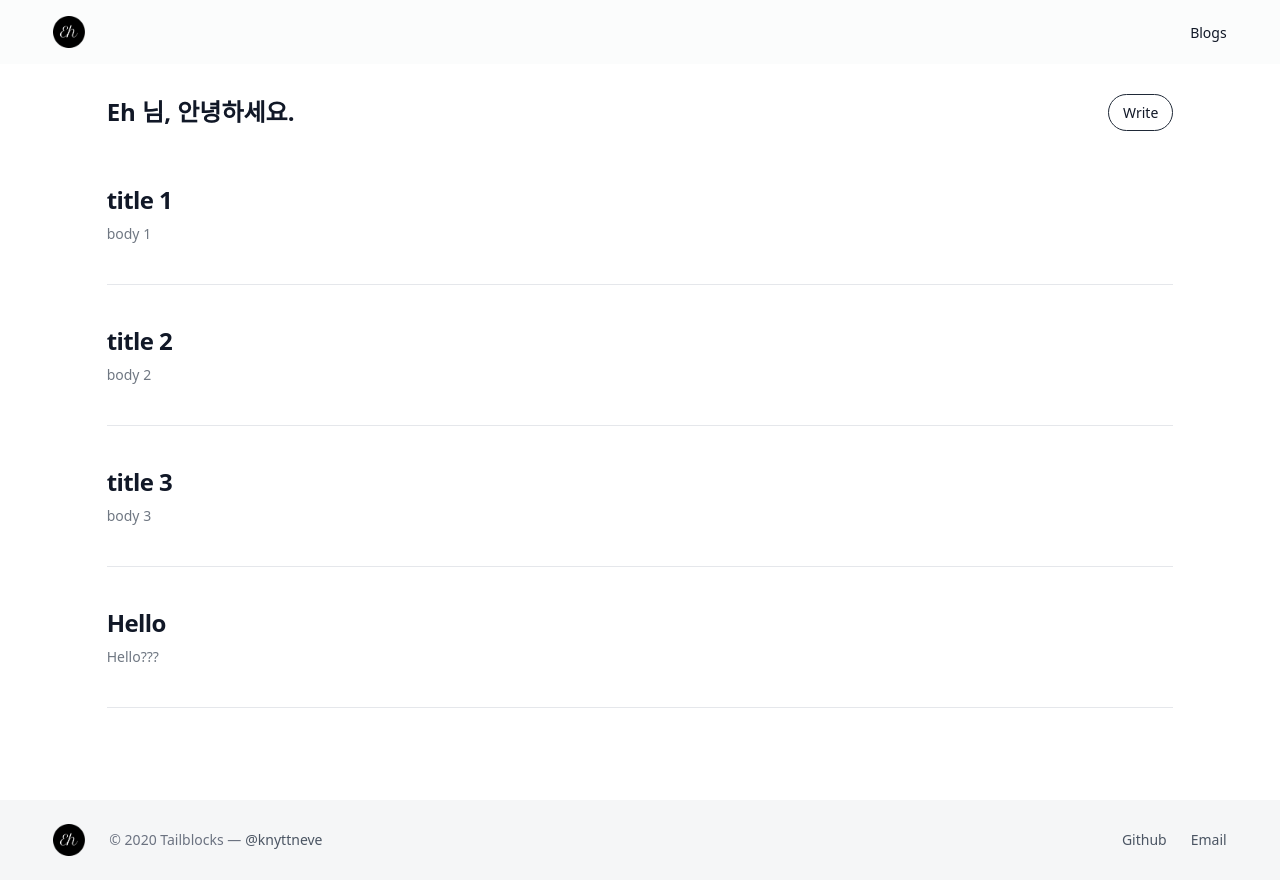
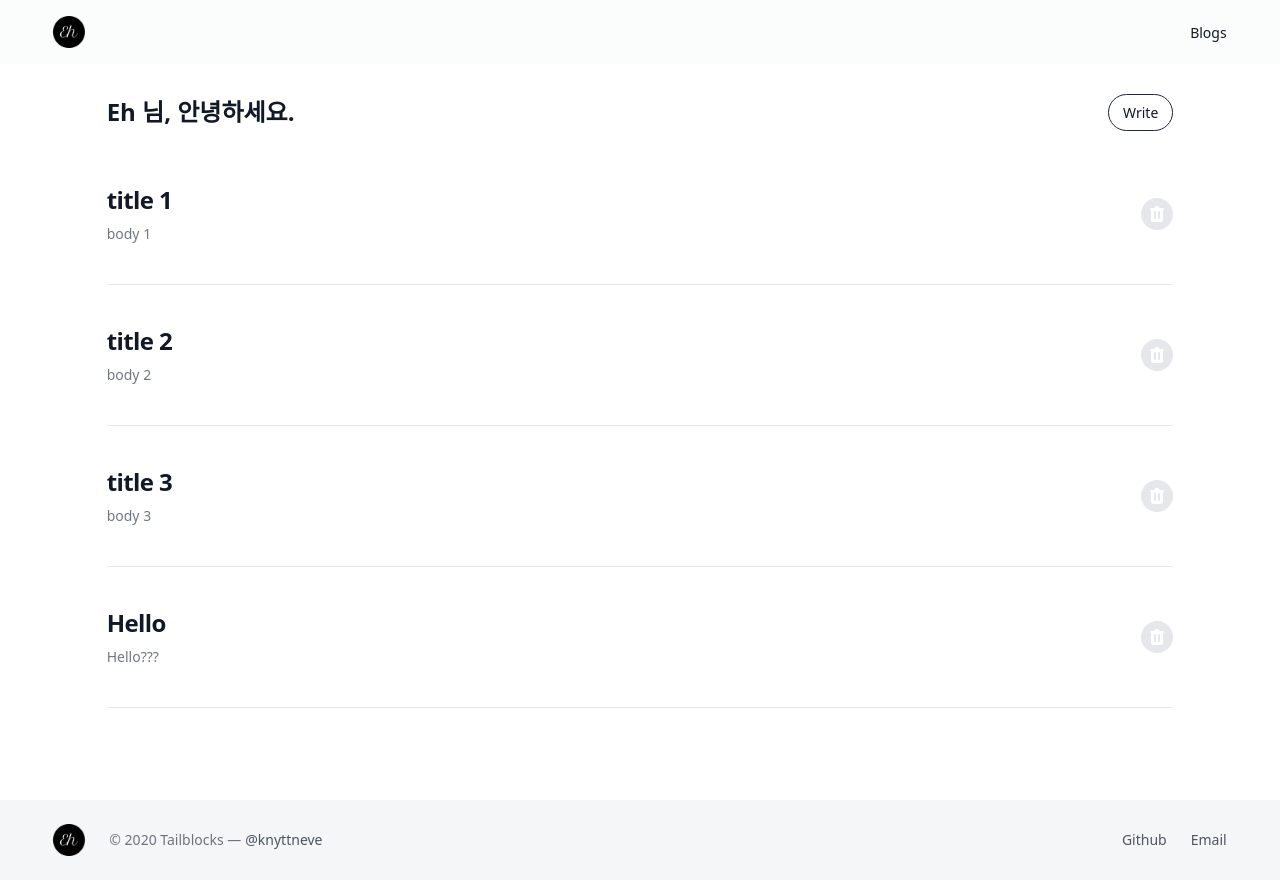
Before and after one commit to Hyeun9991/Next-Blog-01, a Next.js app: page /blogs in a window 1280 px wide. Built offline with nearby package versions, Linux system fonts and the light colour scheme; data requests are answered from the project's data file.

Commit message:
포스트 삭제 버튼 생성

```diff
--- a/components/Card.tsx
+++ b/components/Card.tsx
@@ -8,10 +8,10 @@ interface Props {
 const Card = ({ title, body, children, onClick }: Props) => {
   return (
     <div
-      className="flex flex-col py-10 cursor-pointer bg-white border-b dark:bg-gray-800"
+      className="flex flex-col  py-10 cursor-pointer bg-white border-b dark:bg-gray-800"
       onClick={onClick}
     >
-      <div className="flex justify-between">
+      <div className="flex justify-between items-center">
         <div>
           <h5 className="mb-2 text-2xl font-bold tracking-tight text-gray-900 dark:text-white">
             {title}
--- a/package.json
+++ b/package.json
@@ -17,6 +17,7 @@
     "postcss": "^8.4.21",
     "react": "18.2.0",
     "react-dom": "18.2.0",
+    "react-icons": "^4.8.0",
     "react-lottie-player": "^1.5.4",
     "tailwindcss": "^3.2.7"
   },
--- a/pages/blogs/index.tsx
+++ b/pages/blogs/index.tsx
@@ -5,6 +5,7 @@ import { useRouter } from 'next/router';
 import { useEffect, useState } from 'react';
 import Card from '../../components/Card';
 import Layout from '../../components/layout';
+import { HiTrash } from 'react-icons/hi';
 
 interface IPostData {
   title: string;
@@ -59,7 +60,14 @@ const Index = () => {
               title={post.title}
               body={post.body}
               onClick={() => router.push('/blogs/edit')}
-            />
+            >
+              <button
+                className="w-7 h-7 sm:w-8 sm:h-8 flex items-center justify-center rounded-full bg-gray-200 hover:bg-red-600 transition"
+                onClick={() => console.log('delete blog')}
+              >
+                <HiTrash className="w-4 h-4 sm:w-5 sm:h-5 text-white" />
+              </button>
+            </Card>
           );
         })}
       </section>
```
Also changed, not shown: 1 other file (tests, documents, lock files or other folders).
